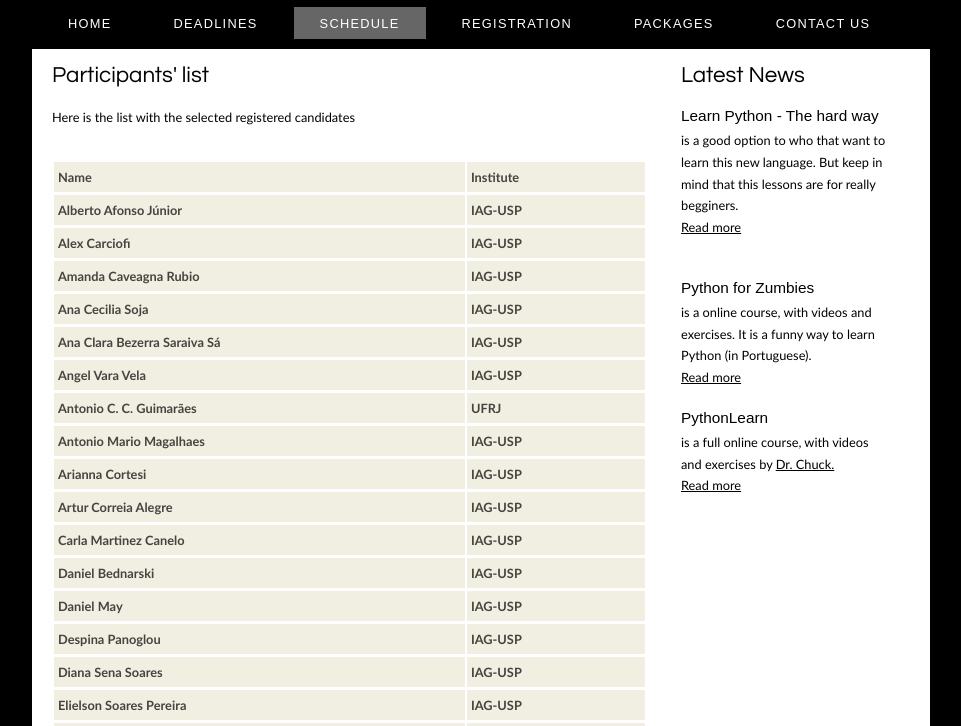
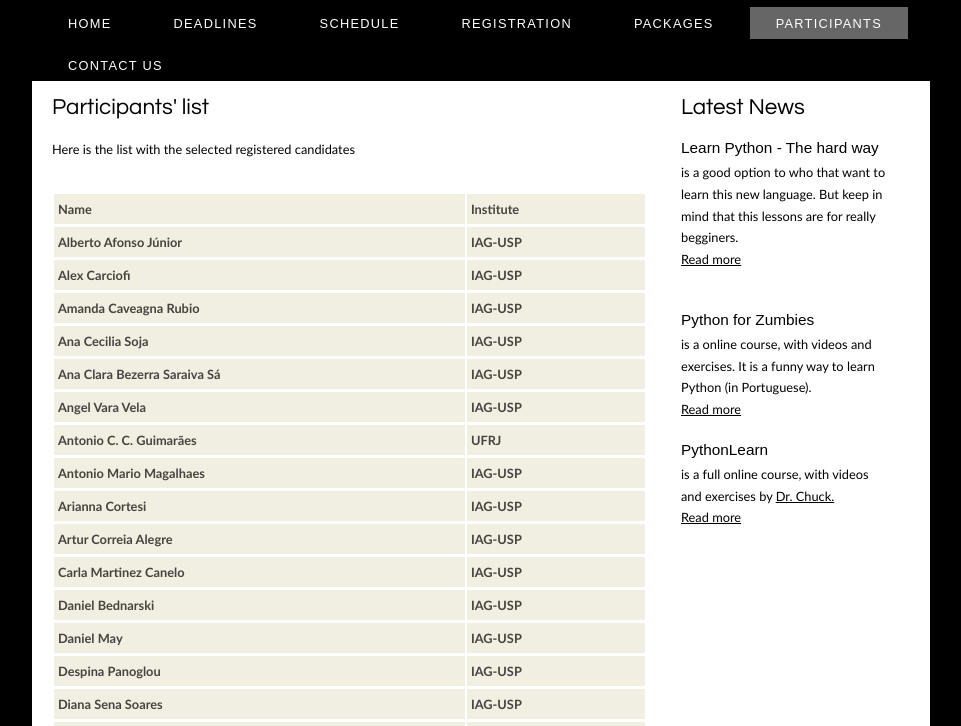
Before and after one commit to PythonBootCampIAG-USP/PBC_page, a plain HTML site: page participants.html in a window 1280 px wide. Shown: the part 153-879 px from the top of the page, without its empty margins (159-1120 px from the left). Drawn offline with Linux system fonts and the light colour scheme.

Commit message:
Update participants.html

```diff
--- a/participants.html
+++ b/participants.html
@@ -24,9 +24,10 @@
           <!-- put class="selected" in the li tag for the selected page - to highlight which page you're on -->
           <li><a href="index.html">Home</a></li>
           <li><a href="dates.html">Deadlines</a></li>
-          <li class="selected"><a href="schedule.html">Schedule</a></li>
+          <li><a href="schedule.html">Schedule</a></li>
           <li><a href="registration.html">Registration</a></li>
           <li><a href="packages.html">Packages</a></li>
+          <li class="selected"><a href="participants.html">Participants</a></li>
           <li><a href="contact.html">Contact Us</a></li>
         </ul>
       </div>
```
